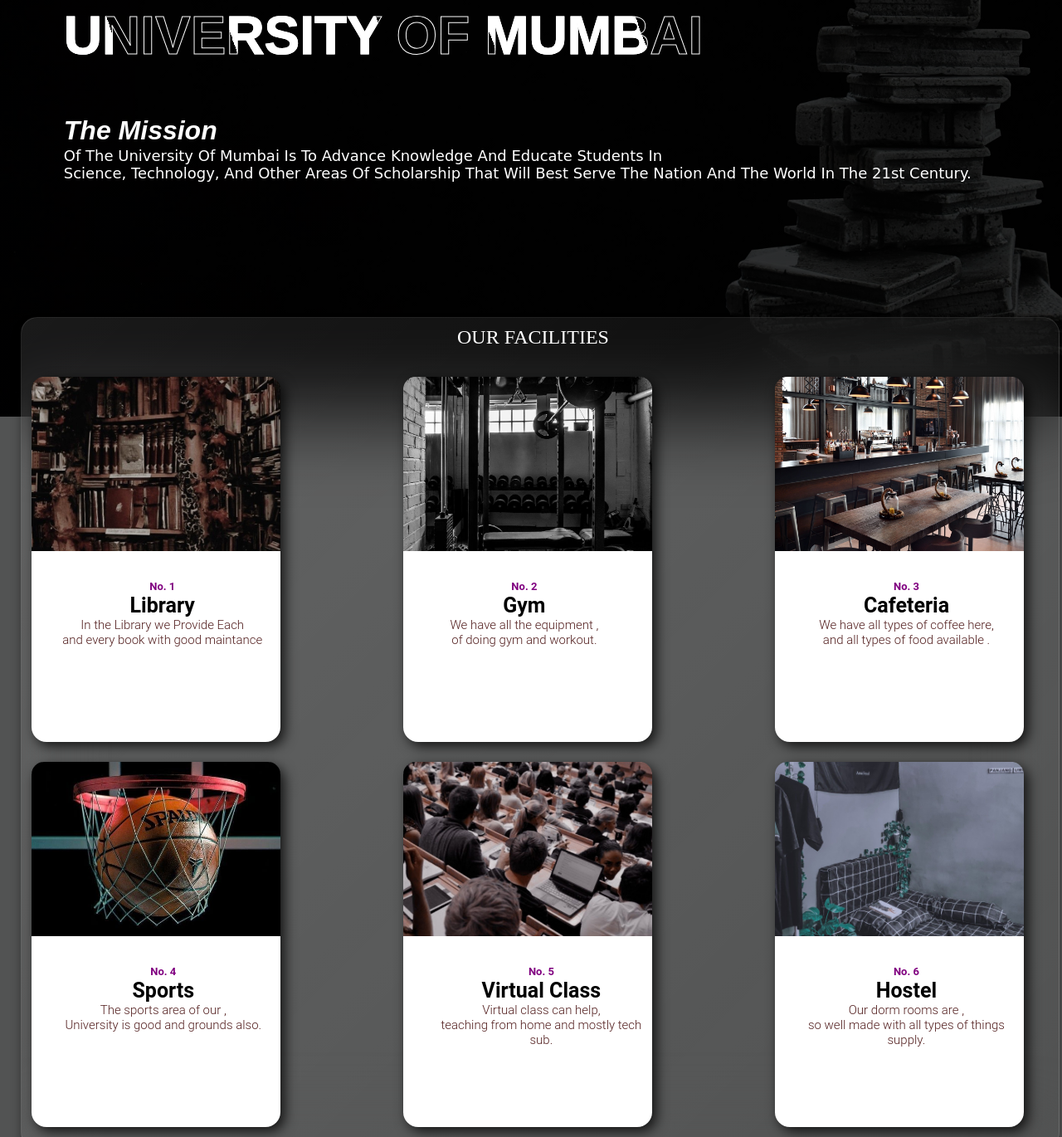
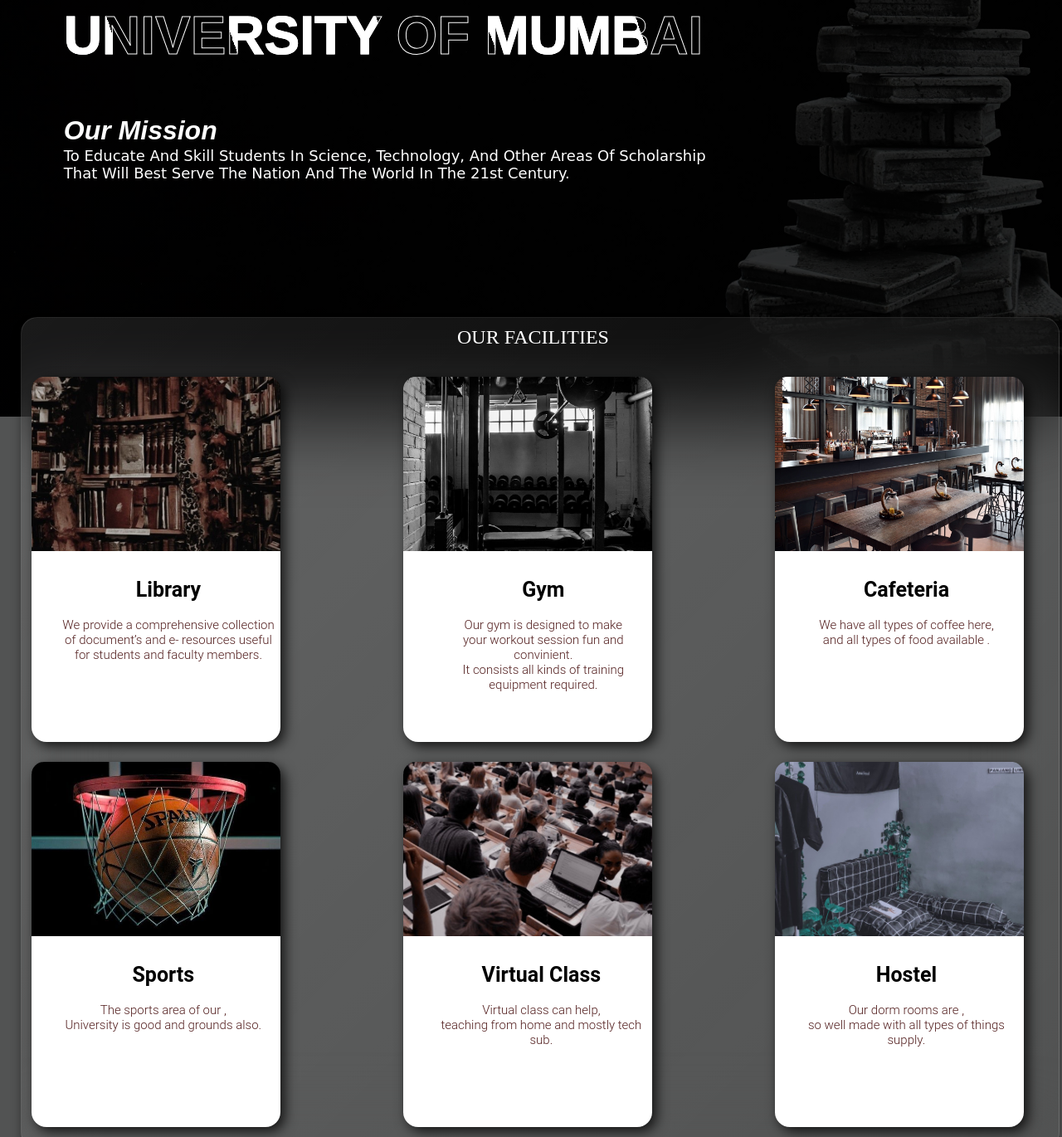
Before and after one commit to TaufeeqRiyaz/university-webpage-project, a plain HTML site: page index.html in a window 1280 px wide. Shown: the part 298-1668 px from the top of the page at 83% size. Drawn offline with Linux system fonts and the light colour scheme.

Commit message:
minor changes

```diff
--- a/index.html
+++ b/index.html
@@ -10,77 +10,77 @@
 <body>
     <div class="container-one">
         <div class="logo">
-            <a href="#" target="_blank" > <img src="./img/LOGO.png" alt=""> </a>
+            <a> <img src="./img/LOGO.png" alt=""> </a>
         </div>
         <div class="navbar">
             <nav>
                     <ul>
                         <li><a href="#" class="is-active">HOME</a></li>
-                            <li><a href="./About Us/About Us.html" target="_blank">ABOUT</a></li>
-                            <li><a href="./courses/courses.html" target="_blank">COURSES</a></li>
-                            <li><a href="./Contact/Contact.html" target="_blank">CONTACT</a></li>
+                            <li><a href="./About Us/About Us.html">ABOUT</a></li>
+                            <li><a href="./courses/courses.html">COURSES</a></li>
+                            <li><a href="./Contact/Contact.html">CONTACT</a></li>
 
                     </ul>
             </nav>
         </div>
         <div class="name-quote">
-            <h1>UNIVERSITY OF MUMBAI </h1>
+            <h1>UNIVERSITY OF MUMBAI</h1>
             <br>
-            <h4>The mission</h4>
-              <p> of the  University of Mumbai is to advance knowledge and educate students in <br> Science,
-                   Technology, and other areas of scholarship that will best serve
+            <h4>Our mission</h4>
+              <p> To educate and skill students in Science,
+                   Technology, and other areas of scholarship <br>that will best serve
                     the nation and the world in the 21st century.</p>
         </div>
         <div class="container glass">
             <div>
-                <a href="#" class="link">OUR FACILITIES</a>
+                <a class="link">OUR FACILITIES</a>
             </div>
         </div>
             <div class="card">
                 <div class="card-img"></div>
                 <div class="card-text">
-                    <span class="number">No. 1</span>
                     <h2>Library</h2>
-                    <p>In the Library we Provide Each <br>and every book with good maintance</p>
+                    <br>
+                    <p>We provide a comprehensive collection <br> of document’s and e- resources useful <br> for students and faculty members.</p>
                 </div>
             </div>
             <div class="card2">
                 <div class="card-img2"></div>
-                <div class="card-text2">
-                    <span class="number2">No. 2</span>
+                <div class="card-text">
                     <h2>Gym</h2>
-                    <p>We have all the equipment ,<br> of doing gym and workout.</p>
+                    <br>
+                    <p> Our gym is designed to make <br>your workout session fun and convinient. <br> It consists all kinds of training <br> equipment required.</p>
                 </div>
             </div>
             <div class="card3">
                 <div class="card-img3"></div>
                 <div class="card-text3">
-                    <span class="number3">No. 3</span>
                     <h2>Cafeteria</h2>
+                    <br>
                     <p>We have all types of coffee here,<br> and all types of food available .</p>
                 </div>
             </div>
             <div class="card4">
                 <div class="card-img4"></div>
                 <div class="card-text4">
-                    <span class="number4">No. 4</span>
                     <h2>Sports</h2>
+                    <br>
                     <p>The sports area of our ,<br>University is good and grounds also.</p>
                 </div>
             </div>
             <div class="card5">
                 <div class="card-img5"></div>
                 <div class="card-text5">
-                    <span class="number5">No. 5</span>
                     <h2>Virtual Class</h2>
+                    <br>
                     <p>Virtual class can help,<br>teaching from home and mostly tech sub.</p>
                 </div>
             </div>
             <div class="card6">
                 <div class="card-img6"></div>
                 <div class="card-text6">
-                    <span class="number6">No. 6</span>
                     <h2>Hostel</h2>
+                    <br>
                     <p>Our dorm rooms are ,<br>so well made with all types of things supply.</p>
                 </div>
             </div>
--- a/style.css
+++ b/style.css
@@ -114,6 +114,7 @@ h4 {
 }
 .link {
     position: absolute;
+    text-align: center;
     top: 10px;
     left: 42%;
     text-decoration: none;
```
